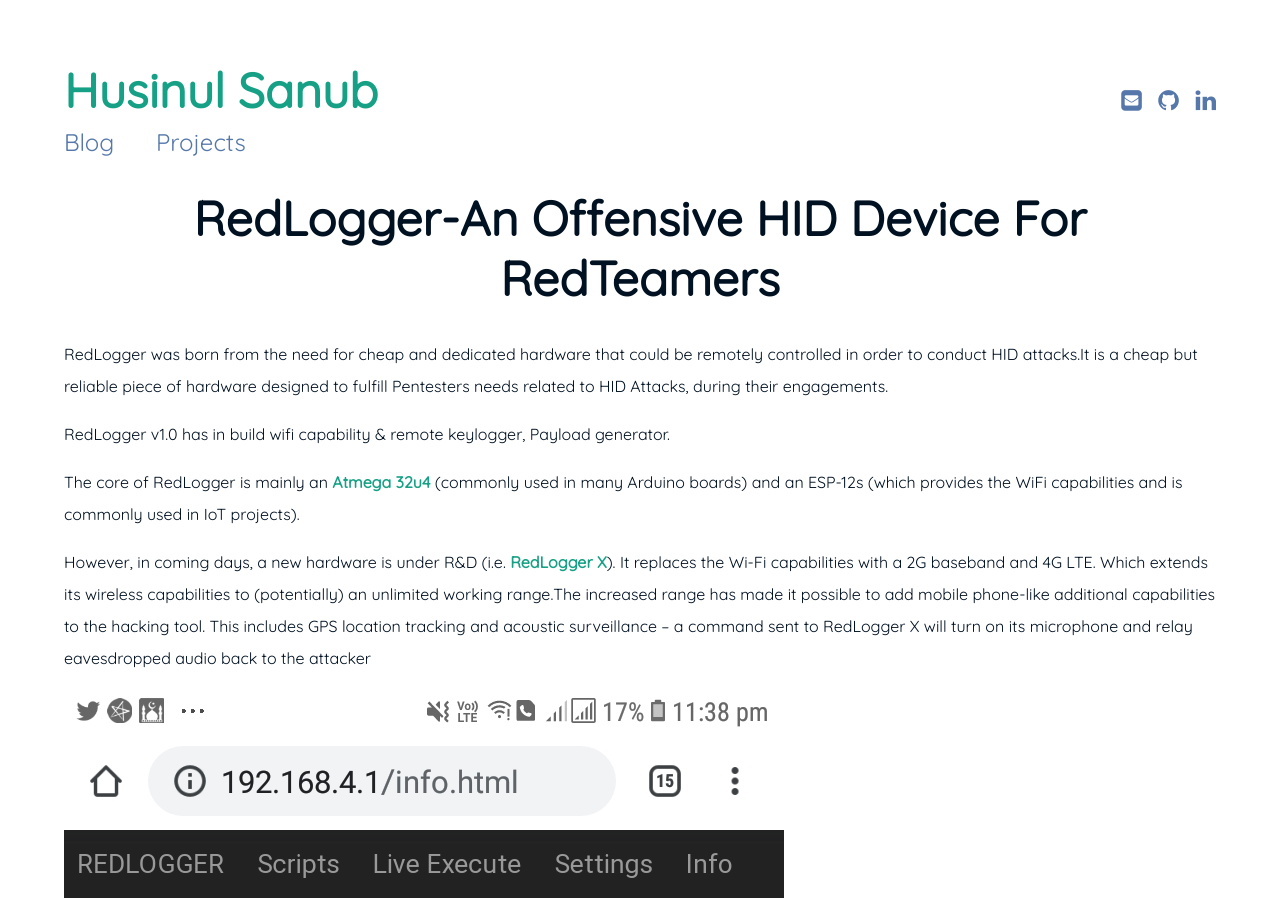
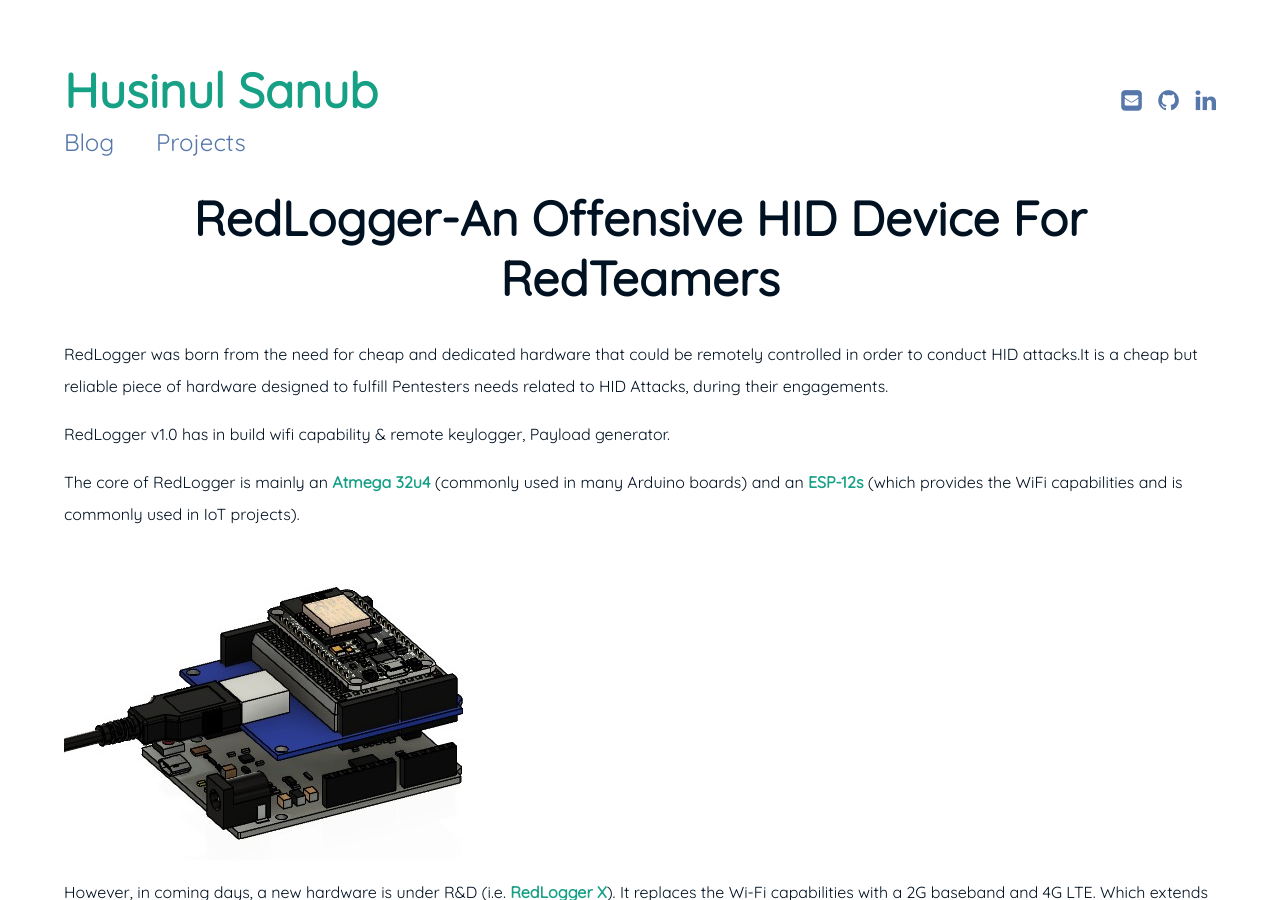
Before and after one commit to husinul/husinul.github.io, a Jekyll site: the page built from _posts/2020-03-12-RedLogger-An Offensive HID Device For RedTeamers.md, in a window 1280 px wide and 900 px high. Built offline with Jekyll 4.4.1, drawn with Linux system fonts in a browser that asks for light colours.

Commit message:
Update 2020-03-12-RedLogger-An Offensive HID Device For RedTeamers.md

```diff
--- a/_posts/2020-03-12-RedLogger-An Offensive HID Device For RedTeamers.md
+++ b/_posts/2020-03-12-RedLogger-An Offensive HID Device For RedTeamers.md
@@ -9,7 +9,9 @@
 
 RedLogger v1.0 has in build wifi capability & remote keylogger, Payload generator.
 
-The core of RedLogger is mainly an **Atmega 32u4** (commonly used in many Arduino boards) and an ESP-12s (which provides the WiFi capabilities and is commonly used in IoT projects).
+The core of RedLogger is mainly an **Atmega 32u4** (commonly used in many Arduino boards) and an **ESP-12s** (which provides the WiFi capabilities and is commonly used in IoT projects).
+
+![image1](/assets/img/RedLogger2.jpg)
 
 However, in coming days, a new hardware is under R&D (i.e. **RedLogger X**). It replaces the Wi-Fi capabilities with a 2G baseband and 4G LTE. Which extends its wireless capabilities to (potentially) an unlimited working range.The increased range has made it possible to add mobile phone-like additional capabilities to the hacking tool. This includes GPS location tracking and acoustic surveillance – a command sent to RedLogger X will turn on its microphone and relay eavesdropped audio back to the attacker
 
```
